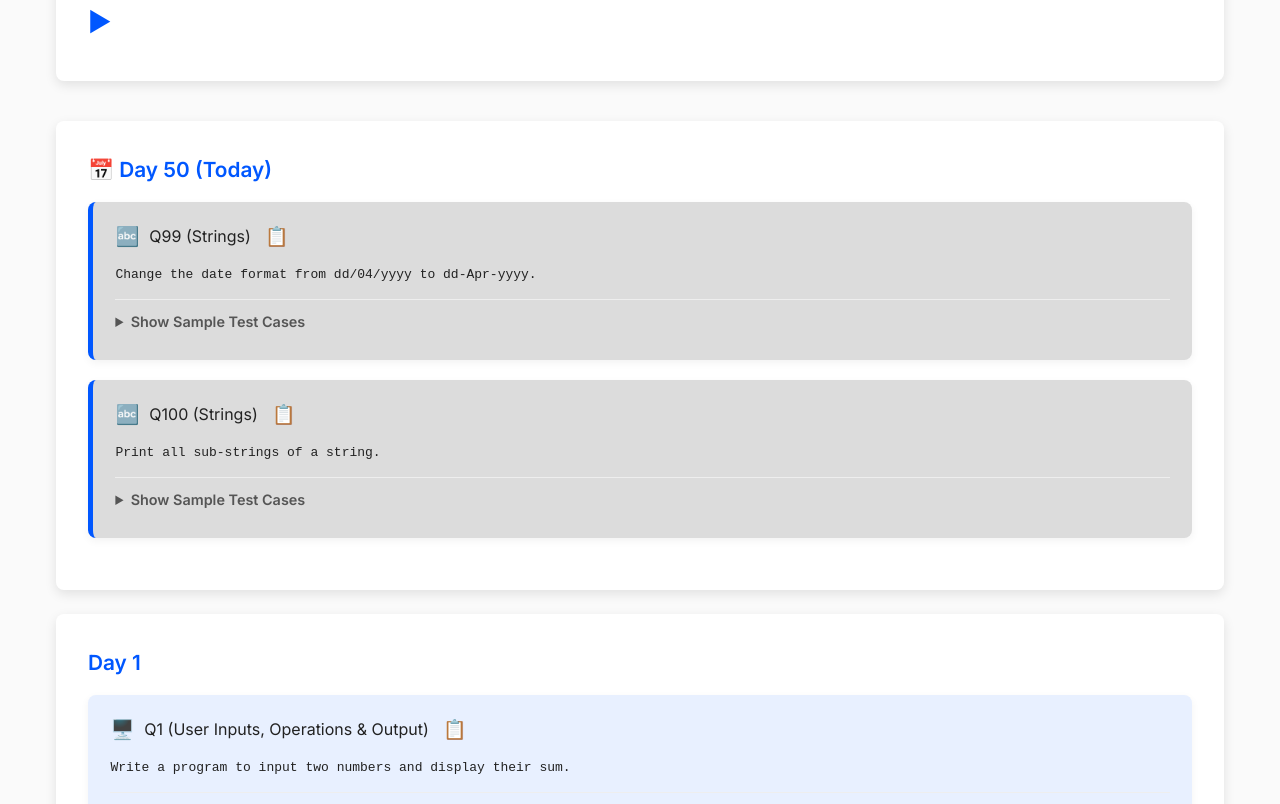
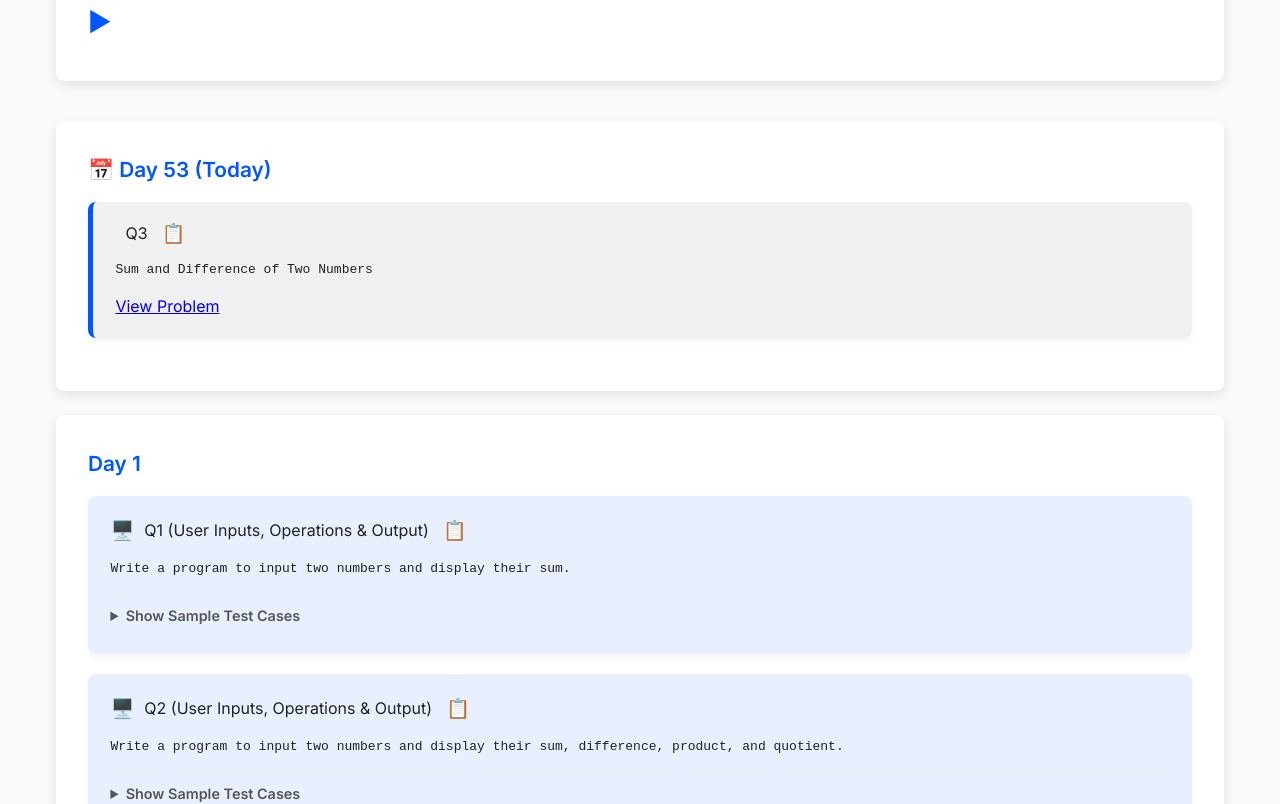
Before and after one commit to Anshul-Bartwal/basic-coding-with-c, a plain HTML site: page index.html in a window 1280 px wide. Shown: the part 271-1075 px from the top of the page. Drawn offline with Linux system fonts and the light colour scheme.

Commit message:
2nd half

```diff
--- a/index.html
+++ b/index.html
@@ -16,9 +16,9 @@
         </div>
         <section class="instructions">
           <details>
-            <summary><h2>📝 Student Instructions</h2></summary>
+            <summary><h2>📝 Student Instructions<div id="flash">(UPDATED)</div></h2></summary>
             <ol>
-              <li>
+              <!-- <li>
                 Copy the question statement by clicking the
                 <button aria-label="Copy Question Statement" class="copy-btn">
                   📋
@@ -53,7 +53,8 @@
                   ></strong
                 >
               </li>
-              <li><strong>Please prioritize this process.</strong></li>
+              <li><strong>Please prioritize this process.</strong></li> -->
+              <li>For the next 50 days of #100DaysofCode, we will look into questions from platforms like HackerRank, GeeksforGeeks and LeetCode. Initially some already done questions will be repeated for you to get accustomed to coding in these platforms. You would need to  show the submitted code to your faculty on weekly basis from your laptop. Create your account in the platforms for convenience.</li>
             </ol>
           </details>
         </section>
@@ -64,6 +65,6 @@
       </header>
     </main>
 
-    <script src="script.js" defer></script>
+    <script src="script2.js" defer></script>
   </body>
 </html>
--- /dev/null
+++ b/questions2.json
@@ -0,0 +1,116 @@
+{
+  "problems": [
+    {
+      "id": 1,
+      "title": "Print HelloWorld",
+      "link": "https://www.hackerrank.com/challenges/hello-world-c/problem?isFullScreen=true",
+      "notes": "",
+      "youtube_link": ""
+    },
+    {
+      "id": 2,
+      "title": "Playing with characters",
+      "link": "https://www.hackerrank.com/challenges/playing-with-characters/problem?isFullScreen=true",
+      "notes": "",
+      "youtube_link": ""
+    },
+    {
+      "id": 3,
+      "title": "Sum and Difference of Two Numbers",
+      "link": "https://www.hackerrank.com/challenges/sum-numbers-c/problem?isFullScreen=true",
+      "notes": "",
+      "youtube_link": ""
+    },
+    {
+      "id": 4,
+      "title": "Greatest of four using separate function",
+      "link": "https://www.hackerrank.com/challenges/functions-in-c/problem?isFullScreen=true",
+      "notes": "",
+      "youtube_link": ""
+    },
+    {
+      "id": 5,
+      "title": "Pointer Demonstration",
+      "link": "https://www.hackerrank.com/challenges/pointer-in-c/problem?isFullScreen=true",
+      "notes": "",
+      "youtube_link": ""
+    },
+    {
+      "id": 6,
+      "title": "Condition Statements in C",
+      "link": "https://www.hackerrank.com/challenges/conditional-statements-in-c/problem?isFullScreen=true",
+      "notes": "",
+      "youtube_link": ""
+    },
+    {
+      "id": 7,
+      "title": "For Loop in C",
+      "link": "https://www.hackerrank.com/challenges/for-loop-in-c/problem?isFullScreen=true",
+      "notes": "",
+      "youtube_link": ""
+    },
+    {
+      "id": 8,
+      "title": "Sum of Digits of a Five Digit Number",
+      "link": "https://www.hackerrank.com/challenges/sum-of-digits-of-a-five-digit-number/problem?isFullScreen=true",
+      "notes": "",
+      "youtube_link": ""
+    },
+    {
+      "id": 9,
+      "title": "Bitwise Operators",
+      "link": "https://www.hackerrank.com/challenges/bitwise-operators-in-c/problem?isFullScreen=true",
+      "notes": "",
+      "youtube_link": ""
+    },
+    {
+      "id": 10,
+      "title": "Printing Pattern Using Loops",
+      "link": "https://www.hackerrank.com/challenges/printing-pattern-2/problem?isFullScreen=true",
+      "notes": "",
+      "youtube_link": ""
+    },
+    {
+      "id": 11,
+      "title": "1D Arrays in C",
+      "link": "https://www.hackerrank.com/challenges/1d-arrays-in-c/problem?isFullScreen=true",
+      "notes": "",
+      "youtube_link": ""
+    },
+    {
+      "id": 12,
+      "title": "Array Reversal",
+      "link": "https://www.hackerrank.com/challenges/reverse-array-c/problem?isFullScreen=true",
+      "notes": "",
+      "youtube_link": ""
+    },
+    {
+      "id": 13,
+      "title": "Printing Tokens",
+      "link": "https://www.hackerrank.com/challenges/printing-tokens-/problem?isFullScreen=true",
+      "notes": "",
+      "youtube_link": ""
+    },
+    {
+      "id": 14,
+      "title": "Digit Frequency",
+      "link": "https://www.hackerrank.com/challenges/frequency-of-digits-1/problem?isFullScreen=true",
+      "notes": "",
+      "youtube_link": ""
+    },
+    {
+      "id": 15,
+      "title": "Dynamic Array in C",
+      "link": "https://www.hackerrank.com/challenges/dynamic-array-in-c/problem?isFullScreen=true",
+      "notes": "",
+      "youtube_link": ""
+    },
+    {
+      "id": 16,
+      "title": "Student Marks Sum",
+      "link": "https://www.hackerrank.com/challenges/students-marks-sum/problem?isFullScreen=true",
+      "notes": "",
+      "youtube_link": ""
+    }
+  ]
+}
--- /dev/null
+++ b/script2.js
@@ -0,0 +1,320 @@
+// Load original questions JSON
+async function loadQuestionsData() {
+  const response = await fetch("questions.json");
+  return response.json();
+}
+
+// Load additional questions JSON (for days 51-100)
+async function loadAdditionalData() {
+  const response = await fetch("questions2.json");
+  const data = await response.json();
+  console.log("Loaded questions2.json:", data.problems); // Debug: Check array length and content
+  return data.problems; // Extract the array from "problems" key
+}
+
+function createTestCasesElement(testCases) {
+  if (!testCases || testCases.length === 0) return null;
+
+  const details = document.createElement("details");
+  details.classList.add("testcases");
+
+  const summary = document.createElement("summary");
+  summary.textContent = "Show Sample Test Cases";
+  details.appendChild(summary);
+
+  testCases.forEach(({ input, output }, idx) => {
+    const container = document.createElement("div");
+    container.classList.add("testcase");
+
+    const inputLabel = document.createElement("b");
+    inputLabel.textContent = `Input ${idx + 1}:`;
+    const inputPre = document.createElement("pre");
+    inputPre.textContent = input;
+
+    const outputLabel = document.createElement("b");
+    outputLabel.textContent = `Output ${idx + 1}:`;
+    const outputPre = document.createElement("pre");
+    outputPre.textContent = output;
+
+    container.appendChild(inputLabel);
+    container.appendChild(inputPre);
+    container.appendChild(outputLabel);
+    container.appendChild(outputPre);
+    details.appendChild(container);
+  });
+
+  return details;
+}
+
+function createVideoLinkElement(videoUrl) {
+  if (!videoUrl) return null;
+
+  const link = document.createElement("a");
+  link.href = videoUrl;
+  link.target = "_blank";
+  link.className = "video-link";
+  link.textContent = "Watch Video";
+
+  return link;
+}
+
+function createLinkElement(linkUrl) {
+  if (!linkUrl) return null;
+
+  const link = document.createElement("a");
+  link.href = linkUrl;
+  link.target = "_blank";
+  link.className = "problem-link";
+  link.textContent = "View Problem";
+
+  return link;
+}
+
+function createNotesElement(notes) {
+  if (!notes) return null;
+
+  const div = document.createElement("div");
+  div.className = "notes";
+
+  if (typeof notes === "object" && notes.type === "image") {
+    const img = document.createElement("img");
+    img.src = notes.value;
+    img.alt = "Notes image";
+    img.style.maxWidth = "100%";
+    img.style.display = "block";
+    div.appendChild(img);
+  } else if (typeof notes === "object" && notes.type === "text") {
+    div.textContent = notes.value;
+  } else if (typeof notes === "string") {
+    div.textContent = notes;
+  }
+
+  return div;
+}
+
+// Reusable function to create a question div (handles both original and additional)
+function createQuestionDiv(q, isCurrent) {
+  // For additional questions, ensure compatibility with original structure
+  const compatibleQ = {
+    ...q,
+    section: q.section || '', // Empty for additional
+    icon: q.icon || '', // Empty for additional
+    color: q.color || '#f0f0f0', // Default color for additional
+    text: q.text || q.title || '', // Use title as text for additional
+    testCases: q.testCases || [], // Empty for additional
+    video: q.video || q.video_link || '', // video_link for additional
+    link: q.link || '' // Only for additional
+  };
+
+  const qDiv = document.createElement("div");
+  qDiv.classList.add("question", isCurrent ? "current" : "past", "scroll-reveal");
+  qDiv.style.background = compatibleQ.color;
+
+  // Header container with icon and copy button
+  const header = document.createElement("div");
+  header.style.display = "flex";
+  header.style.alignItems = "center";
+  header.style.gap = "10px";
+  header.style.position = "relative";
+
+  const iconSpan = document.createElement("span");
+  iconSpan.innerHTML = compatibleQ.icon;
+  iconSpan.classList.add("section-icon");
+  header.appendChild(iconSpan);
+
+  const titleSpan = document.createElement("span");
+  titleSpan.textContent = compatibleQ.section
+    ? `Q${compatibleQ.id} (${compatibleQ.section})`
+    : `Q${compatibleQ.id}`;
+  header.appendChild(titleSpan);
+
+  const copyBtn = document.createElement("button");
+  copyBtn.className = "copy-btn";
+  copyBtn.type = "button";
+  copyBtn.setAttribute("aria-label", "Copy Question & Test Cases");
+  copyBtn.innerHTML = "📋";
+  header.appendChild(copyBtn);
+
+  // Updated copy text formatter (handles both formats)
+  function formatCopyText(question) {
+    let text = `Q${question.id}: ${question.text}\n`;
+    if (question.link) {
+      text += `Link: ${question.link}\n`;
+    }
+    if (question.testCases && question.testCases.length > 0) {
+      text += `\n/*\nSample Test Cases:\n`;
+      question.testCases.forEach((tc, idx) => {
+        text += `Input ${idx + 1}:\n${tc.input}\nOutput ${idx + 1}:\n${tc.output}\n\n`;
+      });
+      text += "*/";
+    }
+    return text;
+  }
+
+  // Copy button click handler
+  copyBtn.addEventListener("click", () => {
+    const formattedText = formatCopyText(compatibleQ);
+    navigator.clipboard.writeText(formattedText).then(() => {
+      const originalText = copyBtn.innerHTML;
+      copyBtn.innerHTML = "✅";
+      setTimeout(() => (copyBtn.innerHTML = originalText), 1500);
+    });
+  });
+
+  qDiv.appendChild(header);
+
+  const questionText = document.createElement("pre");
+  questionText.textContent = compatibleQ.text;
+  qDiv.appendChild(questionText);
+
+  const testCaseElement = createTestCasesElement(compatibleQ.testCases);
+  if (testCaseElement) qDiv.appendChild(testCaseElement);
+
+  const videoLinkElement = createVideoLinkElement(compatibleQ.video);
+  if (videoLinkElement) qDiv.appendChild(videoLinkElement);
+
+  const linkElement = createLinkElement(compatibleQ.link);
+  if (linkElement) qDiv.appendChild(linkElement);
+
+  const notesElement = createNotesElement(compatibleQ.notes);
+  if (notesElement) qDiv.appendChild(notesElement);
+
+  return qDiv;
+}
+
+function flattenQuestions(bank) {
+  let all = [];
+  bank.forEach((sec) => {
+    sec.questions.forEach((q) => {
+      all.push({
+        ...q,
+        section: sec.section,
+        icon: sec.icon,
+        color: sec.color,
+      });
+    });
+  });
+  return all;
+}
+
+function loadQuestions(questionBank, additionalQuestions) {
+  const today = new Date();
+  const startDate = new Date(2025, 7, 21); // August 21, 2025
+  let diffDays = Math.floor((today - startDate) / (1000 * 60 * 60 * 24));
+  console.log("Calculated diffDays:", diffDays, "Current Day:", diffDays + 1); // Debug: Verify date
+
+  if (diffDays > 99) {
+    diffDays = 99;
+  }
+
+  const container = document.getElementById("question-container");
+  container.innerHTML = "";
+
+  const allOriginal = flattenQuestions(questionBank); // 100 questions
+  const allAdditional = additionalQuestions; // 50 questions from "problems"
+  console.log("Original questions count:", allOriginal.length); // Debug
+  console.log("Additional questions count:", allAdditional.length); // Debug
+
+  let currentDay = diffDays + 1;
+
+  if (currentDay >= 1 && currentDay <= 100) {
+    // Current day block
+    let dayBlock = document.createElement("div");
+    dayBlock.classList.add("day-block", "scroll-reveal");
+
+    let dayTitle = document.createElement("div");
+    dayTitle.classList.add("day-title");
+    dayTitle.textContent = `📅 Day ${currentDay} (Today)`;
+    dayBlock.appendChild(dayTitle);
+
+    if (currentDay <= 50) {
+      // 2 questions from original
+      for (
+        let i = (currentDay - 1) * 2;
+        i < currentDay * 2 && i < allOriginal.length;
+        i++
+      ) {
+        const q = allOriginal[i];
+        const qDiv = createQuestionDiv(q, true);
+        dayBlock.appendChild(qDiv);
+      }
+    } else {
+      // 1 question from additional (index 0 for day 51, 1 for day 52, etc.)
+      const idx = currentDay - 51;
+      console.log("Loading additional question for current day at index:", idx); // Debug
+      if (idx >= 0 && idx < allAdditional.length) {
+        const q = allAdditional[idx];
+        console.log("Question loaded:", q); // Debug: Inspect question object
+        const qDiv = createQuestionDiv(q, true);
+        dayBlock.appendChild(qDiv);
+      } else {
+        console.log("No additional question available for index:", idx); // Debug
+      }
+    }
+
+    container.appendChild(dayBlock);
+
+    // Past days (oldest first)
+    for (let d = 1; d < currentDay && d <= 100; d++) {
+      let dayBlock = document.createElement("div");
+      dayBlock.classList.add("day-block", "scroll-reveal");
+
+      let dayTitle = document.createElement("div");
+      dayTitle.classList.add("day-title");
+      dayTitle.textContent = `Day ${d}`;
+      dayBlock.appendChild(dayTitle);
+
+      if (d <= 50) {
+        // 2 questions from original
+        for (let i = (d - 1) * 2; i < d * 2 && i < allOriginal.length; i++) {
+          const q = allOriginal[i];
+          const qDiv = createQuestionDiv(q, false);
+          dayBlock.appendChild(qDiv);
+        }
+      } else {
+        // 1 question from additional
+        const idx = d - 51;
+        if (idx >= 0 && idx < allAdditional.length) {
+          const q = allAdditional[idx];
+          const qDiv = createQuestionDiv(q, false);
+          dayBlock.appendChild(qDiv);
+        }
+      }
+
+      container.appendChild(dayBlock);
+    }
+  }
+}
+
+// Scroll reveal - fade and slide on scroll
+function scrollRevealInit() {
+  const revealElements = document.querySelectorAll('.scroll-reveal');
+
+  function revealOnScroll() {
+    const windowHeight = window.innerHeight;
+
+    revealElements.forEach(el => {
+      const elementTop = el.getBoundingClientRect().top;
+      if (elementTop < windowHeight - 100) {
+        el.classList.add('visible');
+      }
+    });
+  }
+
+  window.addEventListener('scroll', revealOnScroll);
+  window.addEventListener('resize', revealOnScroll);
+  revealOnScroll();
+}
+
+window.onload = async () => {
+  try {
+    const originalData = await loadQuestionsData();
+    const additionalData = await loadAdditionalData();
+    loadQuestions(originalData.questionBank, additionalData);
+    scrollRevealInit();
+  } catch (error) {
+    console.error("Failed to load questions data:", error);
+    const container = document.getElementById("question-container");
+    container.textContent = "Failed to load questions. Please try again later.";
+  }
+};
```
Also changed, not shown: additional.json (added, +210 -0 lines), style.css (+74 -0 lines).
